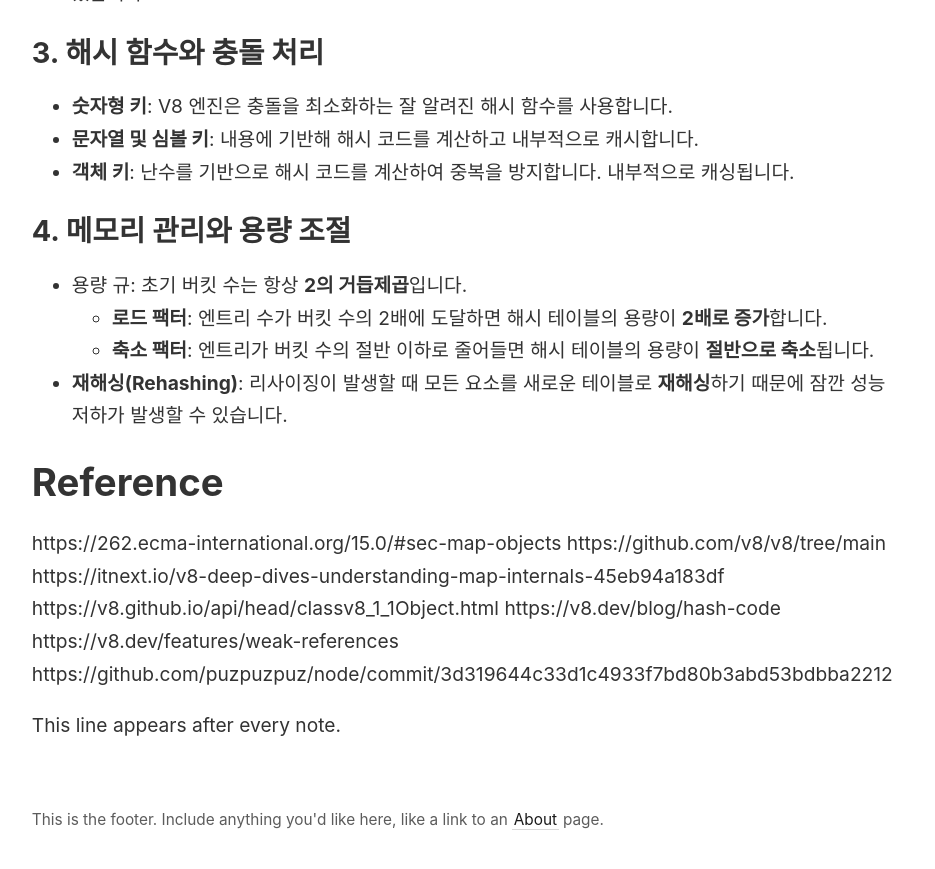
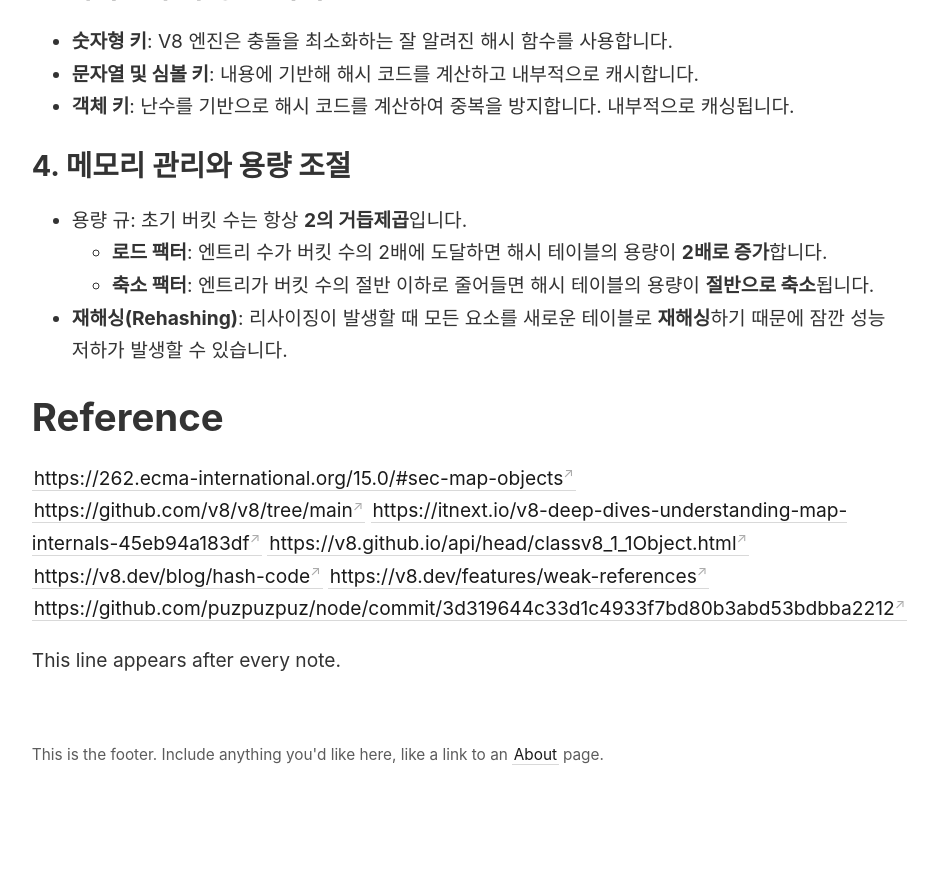
Before and after one commit to yanggwangseong/Article, a Jekyll site: the page built from _notes/nodejs/V8-map-set.md, in a window 1280 px wide and 900 px high, scrolled down 9647 px. Shown: the top 869 px of the window, without its empty margins (45-980 px from the left). Built offline with Jekyll 4.4.1, drawn with Linux system fonts in a browser that asks for light colours; after the commit the page ends 10482 px from its top, so only the background shows below that; part of the change alters nothing that is shown.

```diff
--- a/_notes/nodejs/V8-map-set.md
+++ b/_notes/nodejs/V8-map-set.md
@@ -310,10 +310,10 @@ const newMap = new Map(entries);
 
 # Reference
 
-https://262.ecma-international.org/15.0/#sec-map-objects
-https://github.com/v8/v8/tree/main
-https://itnext.io/v8-deep-dives-understanding-map-internals-45eb94a183df
-https://v8.github.io/api/head/classv8_1_1Object.html
-https://v8.dev/blog/hash-code
-https://v8.dev/features/weak-references
-https://github.com/puzpuzpuz/node/commit/3d319644c33d1c4933f7bd80b3abd53bdbba2212
+[https://262.ecma-international.org/15.0/#sec-map-objects](https://262.ecma-international.org/15.0/#sec-map-objects)
+[https://github.com/v8/v8/tree/main](https://github.com/v8/v8/tree/main)
+[https://itnext.io/v8-deep-dives-understanding-map-internals-45eb94a183df](https://itnext.io/v8-deep-dives-understanding-map-internals-45eb94a183df)
+[https://v8.github.io/api/head/classv8_1_1Object.html](https://v8.github.io/api/head/classv8_1_1Object.html)
+[https://v8.dev/blog/hash-code](https://v8.dev/blog/hash-code)
+[https://v8.dev/features/weak-references](https://v8.dev/features/weak-references)
+[https://github.com/puzpuzpuz/node/commit/3d319644c33d1c4933f7bd80b3abd53bdbba2212](https://github.com/puzpuzpuz/node/commit/3d319644c33d1c4933f7bd80b3abd53bdbba2212)
```
